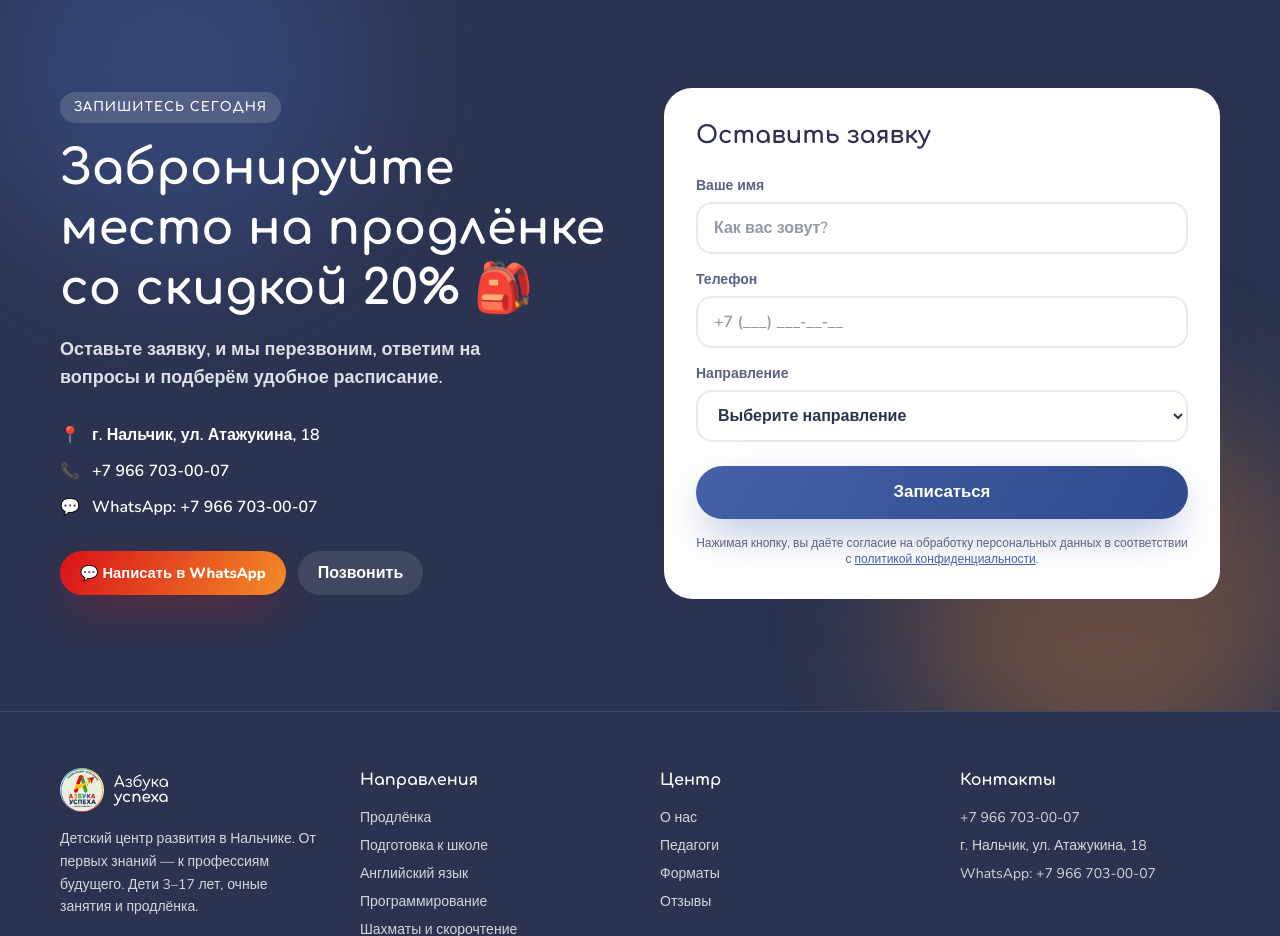
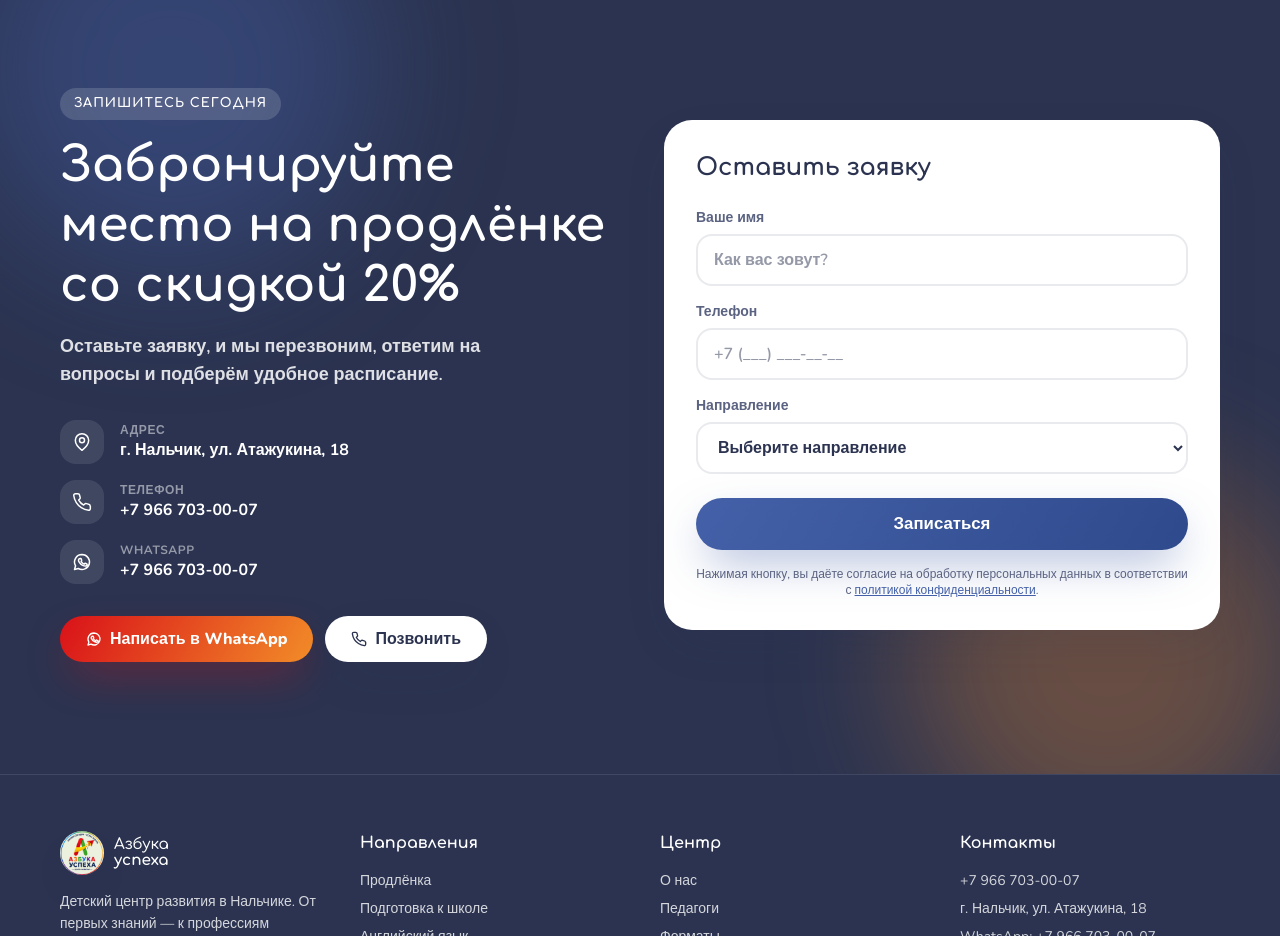
Before and after one commit to ZhilovAstemir/azbuka-uspeha-landing, a Next.js app: page / in a window 1280 px wide. Shown: the part 10920-11856 px from the top of the page. Built offline with nearby package versions, Linux system fonts and the light colour scheme.

Commit message:
Контакты: SVG-иконки адреса, телефона и WhatsApp вместо эмодзи

```diff
--- a/src/app/globals.css
+++ b/src/app/globals.css
@@ -142,6 +142,10 @@ body {
   .btn-block {
     width: 100%;
   }
+  .btn svg {
+    flex-shrink: 0;
+    stroke: currentColor;
+  }
 
   .card {
     background: #fff;
--- /dev/null
+++ b/src/components/Icon.tsx
@@ -0,0 +1,14 @@
+/** Линейные SVG-иконки 24×24 (stroke) вместо эмодзи. */
+const paths: Record<string, string> = {
+  pin: "M20 10c0 6-8 12-8 12s-8-6-8-12a8 8 0 0 1 16 0zM15 10a3 3 0 1 1-6 0 3 3 0 0 1 6 0z",
+  phone: "M22 16.9v3a2 2 0 0 1-2.2 2 19.8 19.8 0 0 1-8.6-3.1 19.5 19.5 0 0 1-6-6A19.8 19.8 0 0 1 2.1 4.2 2 2 0 0 1 4.1 2h3a2 2 0 0 1 2 1.7c.1.9.4 1.8.7 2.6a2 2 0 0 1-.5 2.1L8 9.7a16 16 0 0 0 6 6l1.3-1.3a2 2 0 0 1 2.1-.4c.8.3 1.7.5 2.6.7a2 2 0 0 1 1.7 2z",
+  whatsapp: "M12 3a9 9 0 0 0-7.7 13.6L3 21l4.5-1.2A9 9 0 1 0 12 3zM9.3 8.2c.2-.4.4-.4.6-.4h.5c.2 0 .4 0 .5.4l.7 1.7c.1.2.1.3 0 .5l-.5.7c-.1.2-.2.3 0 .5a7 7 0 0 0 3.2 2.9c.2.1.4.1.5-.1l.7-.8c.2-.2.3-.2.5-.1l1.7.8c.2.1.4.2.4.3 0 .3 0 .9-.3 1.3-.3.4-1.2 1-1.7 1-.5 0-1 .2-3.3-.8a10 10 0 0 1-4-3.6c-.6-.9-1-1.7-1-2.5 0-.9.5-1.5.7-1.8z",
+};
+
+export function Icon({ name, className = "w-5 h-5", strokeWidth = 1.8 }: { name: string; className?: string; strokeWidth?: number }) {
+  return (
+    <svg viewBox="0 0 24 24" fill="none" stroke="currentColor" strokeWidth={strokeWidth} strokeLinecap="round" strokeLinejoin="round" className={className} aria-hidden="true">
+      <path d={paths[name] ?? paths.pin} />
+    </svg>
+  );
+}
--- a/src/components/sections/Contacts.tsx
+++ b/src/components/sections/Contacts.tsx
@@ -1,6 +1,7 @@
 import { site } from "@/lib/content";
 import { Reveal } from "../Reveal";
 import { LeadForm } from "../LeadForm";
+import { Icon } from "../Icon";
 
 export function Contacts() {
   return (
@@ -12,25 +13,43 @@ export function Contacts() {
         <Reveal>
           <span className="eyebrow !bg-white/15 !text-white">Запишитесь сегодня</span>
           <h2 className="mt-4 font-display font-bold text-[clamp(1.9rem,4vw,3rem)] leading-tight">
-            Забронируйте место на продлёнке со скидкой 20% 🎒
+            Забронируйте место на продлёнке со скидкой 20%
           </h2>
           <p className="mt-4 text-lg font-semibold text-white/85 max-w-md">
             Оставьте заявку, и мы перезвоним, ответим на вопросы
             и подберём удобное расписание.
           </p>
 
-          <ul className="mt-8 space-y-3 font-semibold">
-            <li className="flex gap-3"><span>📍</span> {site.address}</li>
-            <li className="flex gap-3"><span>📞</span> <a href={`tel:${site.phoneHref}`} className="hover:text-sun">{site.phone}</a></li>
-            <li className="flex gap-3"><span>💬</span> <a href={site.socials.whatsapp} target="_blank" rel="noopener noreferrer" className="hover:text-sun">WhatsApp: {site.phone}</a></li>
+          <ul className="mt-8 space-y-4">
+            {[
+              { icon: "pin", label: "Адрес", value: site.address },
+              { icon: "phone", label: "Телефон", value: site.phone, href: `tel:${site.phoneHref}` },
+              { icon: "whatsapp", label: "WhatsApp", value: site.phone, href: site.socials.whatsapp, external: true },
+            ].map((r) => (
+              <li key={r.label} className="flex items-center gap-4">
+                <span className="grid place-items-center w-11 h-11 rounded-2xl bg-white/10 shrink-0">
+                  <Icon name={r.icon} />
+                </span>
+                <span>
+                  <span className="block text-xs font-bold uppercase tracking-wider text-white/50">{r.label}</span>
+                  {r.href ? (
+                    <a href={r.href} target={r.external ? "_blank" : undefined} rel={r.external ? "noopener noreferrer" : undefined} className="font-bold hover:text-sun">
+                      {r.value}
+                    </a>
+                  ) : (
+                    <span className="font-bold">{r.value}</span>
+                  )}
+                </span>
+              </li>
+            ))}
           </ul>
 
           <div className="mt-8 flex flex-wrap gap-3">
-            <a href={site.socials.whatsapp} target="_blank" rel="noopener noreferrer" className="btn btn-accent btn-sm">
-              💬 Написать в WhatsApp
+            <a href={site.socials.whatsapp} target="_blank" rel="noopener noreferrer" className="btn btn-accent">
+              <Icon name="whatsapp" className="w-4 h-4" strokeWidth={2} /> Написать в WhatsApp
             </a>
-            <a href={`tel:${site.phoneHref}`} className="px-5 py-2.5 rounded-full bg-white/10 hover:bg-white/20 font-bold transition-colors">
-              Позвонить
+            <a href={`tel:${site.phoneHref}`} className="btn btn-ghost">
+              <Icon name="phone" className="w-4 h-4" strokeWidth={2} /> Позвонить
             </a>
           </div>
         </Reveal>
```
